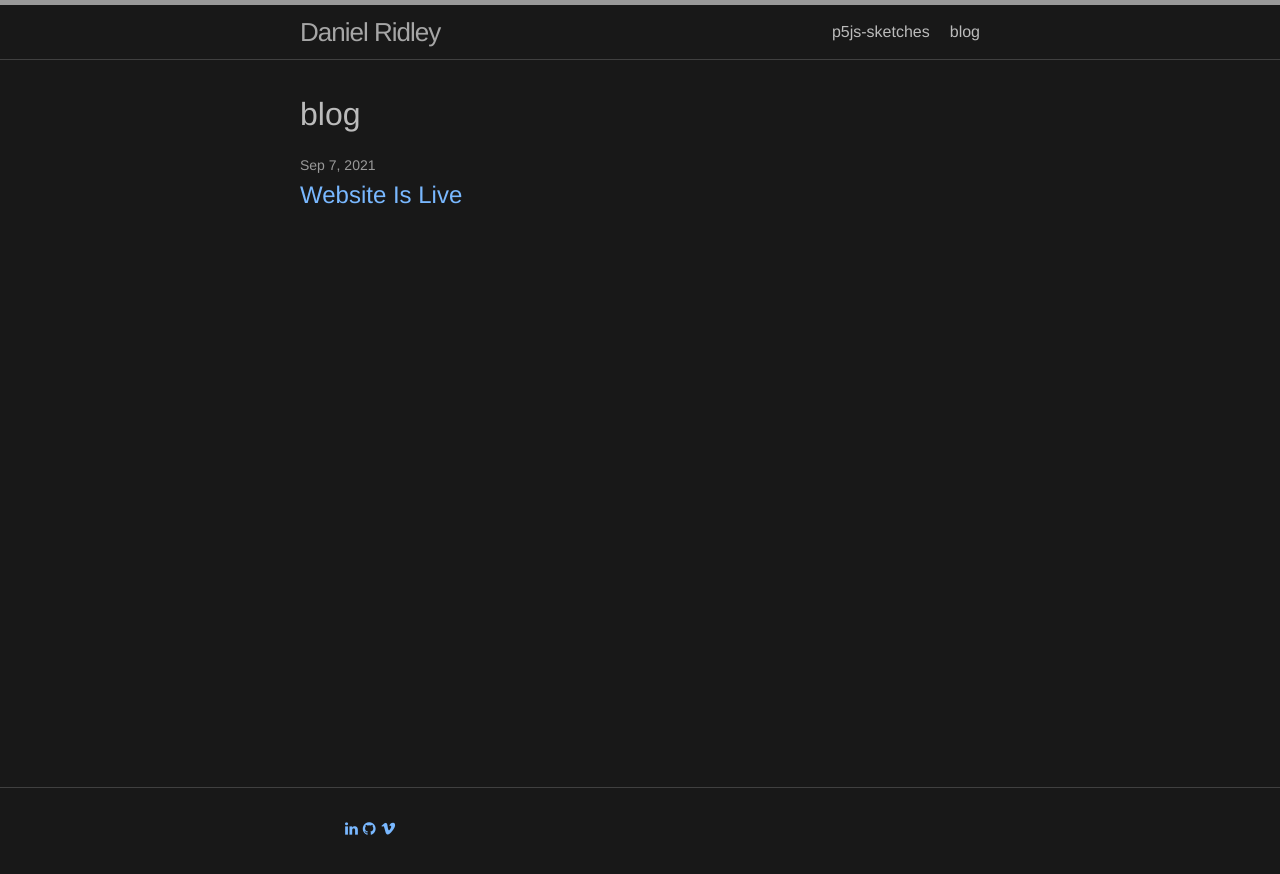
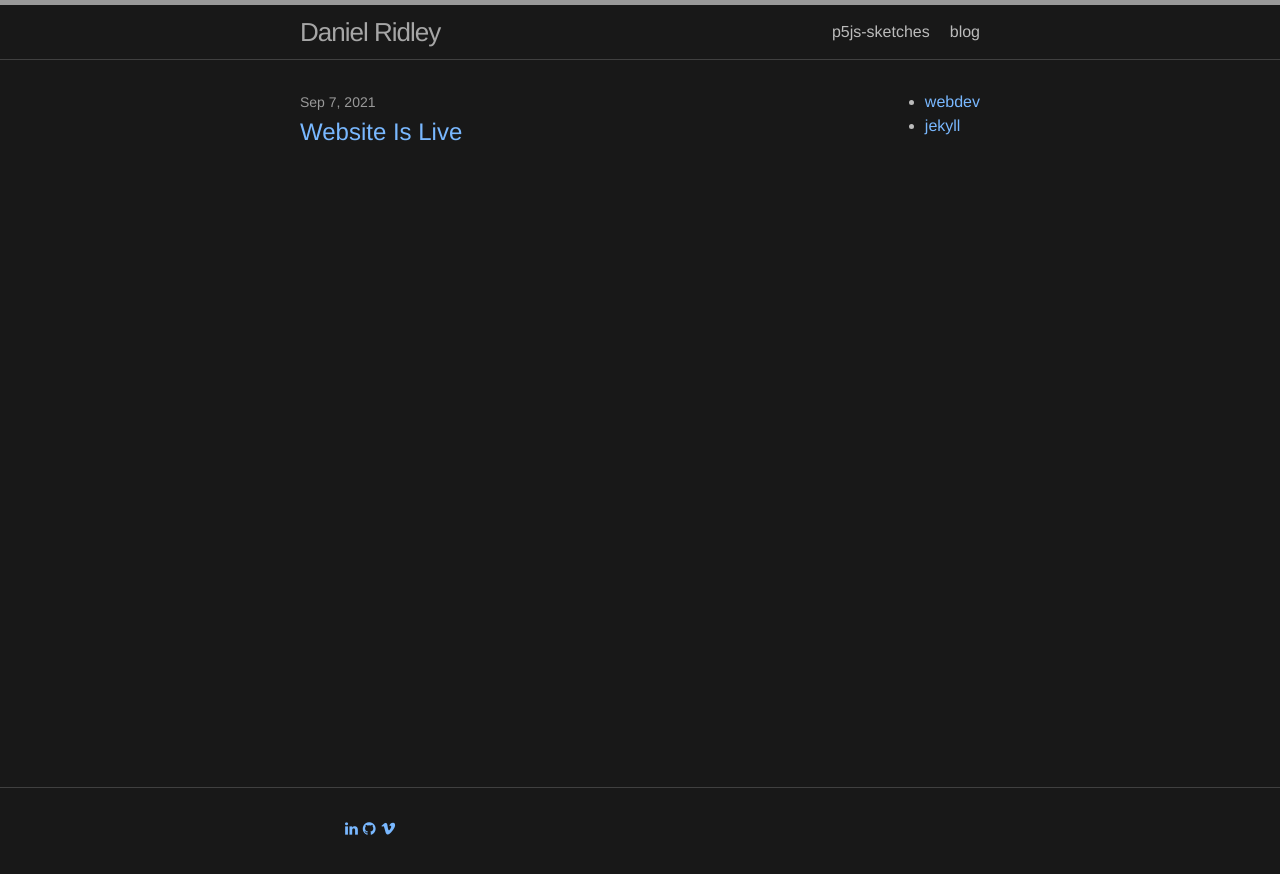
Before and after one commit to danriduk/danriduk.github.io, a Jekyll site: the page built from blog.md, in a window 1280 px wide. Shown: the top 874 px of the page. Built offline with Jekyll 4.4.1, drawn with Linux system fonts in a browser that asks for light colours.

Commit message:
blog tag archive

```diff
--- a/Gemfile
+++ b/Gemfile
@@ -16,6 +16,7 @@
 # If you have any plugins, put them here!
 group :jekyll_plugins do
   gem "jekyll-feed", "~> 0.12"
+  gem 'jekyll-archives'
 end
 
 # Windows and JRuby does not include zoneinfo files, so bundle the tzinfo-data gem
--- a/_config.yml
+++ b/_config.yml
@@ -30,6 +30,7 @@
 theme: minima
 plugins:
   - jekyll-feed
+  - jekyll-archives
 
 # Exclude from processing.
 # The following items will not be processed, by default.
@@ -56,3 +57,14 @@
 header_pages:
   - sketches.md
   - blog.md
+
+jekyll-archives:
+  enabled:
+    - tags
+  layout: 'archive'
+  permalinks:
+    year: '/:year/'
+    month: '/:year/:month/'
+    day: '/:year/:month/:day/'
+    tag: '/tag/:name/'
+    category: '/category/:name/'
--- /dev/null
+++ b/_includes/blog-tags.html
@@ -0,0 +1,8 @@
+<ul>
+    {% for tag in site.tags %}
+        {% assign tag_name = tag[0] %}
+        <li>
+            <a href="/tag/{{ tag_name | slugify }}/">{{ tag_name | replace: "-", " " }}</a>
+        </li>
+    {% endfor %}
+</ul>
--- a/_includes/collect-tags.html
+++ /dev/null
@@ -1,18 +0,0 @@
-{% assign rawtags = "" %}
-{% for post in site.posts %}
-  {% assign ttags = post.tags | join:'|' | append:'|' %}
-  {% assign rawtags = rawtags | append:ttags %}
-{% endfor %}
-{% assign rawtags = rawtags | split:'|' | sort %}
-
-{% assign site.tags = "" %}
-{% for tag in rawtags %}
-  {% if tag != "" %}
-    {% if tags == "" %}
-      {% assign tags = tag | split:'|' %}
-    {% endif %}
-    {% unless tags contains tag %}
-      {% assign tags = tags | join:'|' | append:'|' | append:tag | split:'|' %}
-    {% endunless %}
-  {% endif %}
-{% endfor %}
--- a/_includes/custom-head.html
+++ b/_includes/custom-head.html
@@ -1,7 +1,3 @@
-{% if site.tags != "" %}
-  {% include collect-tags.html %}
-{% endif %}
-
 {% for dependency in page.dependencies %}
   {% include dependency.html name=dependency %}
 {% endfor %}
--- a/_layouts/blog.html
+++ b/_layouts/blog.html
@@ -2,11 +2,14 @@
 layout: default
 ---
 
-<div class="home">
-  {%- if page.title -%}
+<div class="blog-container">
+  <!-- {%- if page.title -%}
       <h1 class="page-heading">{{ page.title }}</h1>
   {%- endif -%}
+  <hr> -->
 
+  <div class="blog">
+    <div class="blog-posts">
       {{ content }}
 
 
@@ -59,3 +62,7 @@
       {%- endif -%}
 
     </div>
+    {% include blog-tags.html %}
+  </div>
+
+</div>
--- a/_sass/minima/custom-styles.scss
+++ b/_sass/minima/custom-styles.scss
@@ -15,37 +15,23 @@
     padding-right: 50px;
 }
 
-
-.timeline-media {
+// BLOG CSS
+.blog-container {
   display: flex;
   flex-direction: column;
-  flex: 1;
 }
 
-.timeline-media iframe {
-  position: relative;
-  height: auto;
-  width: auto;
+.blog {
+  display: flex;
+  justify-content: space-between;
 }
 
-.left div h2 {
-  text-align: right;
-  color: #2DA1E7;
+.blog-posts {
+  display: flex;
+  flex-direction: column;
 }
 
-.right div h2 {
-  text-align: left;
-  color: #2DA1E7;
-}
-
-.left div h3 {
-  text-align: right;
-}
-
-.left div p {
-  text-align: right;
-}
-
+// p5 SKETCHES CSS
 .sketches-container {
   display: flex;
   flex-wrap: wrap;
@@ -66,6 +52,36 @@
 // TIMELINE CSS
 * {
     box-sizing: border-box;
+  }
+
+  .timeline-media {
+    display: flex;
+    flex-direction: column;
+    flex: 1;
+  }
+
+  .timeline-media iframe {
+    position: relative;
+    height: auto;
+    width: auto;
+  }
+
+  .left div h2 {
+    text-align: right;
+    color: #2DA1E7;
+  }
+
+  .right div h2 {
+    text-align: left;
+    color: #2DA1E7;
+  }
+
+  .left div h3 {
+    text-align: right;
+  }
+
+  .left div p {
+    text-align: right;
   }
 
   /* Set a background color */
```
Also changed, not shown: _layouts/archive.html (added, +17 -0 lines), tag/jekyll.md (deleted, +0 -5 lines), tag/misc.md (deleted, +0 -5 lines), tag/webdev.md (deleted, +0 -5 lines), Gemfile.lock. Lines whose indentation alone changed are shown as unchanged.
